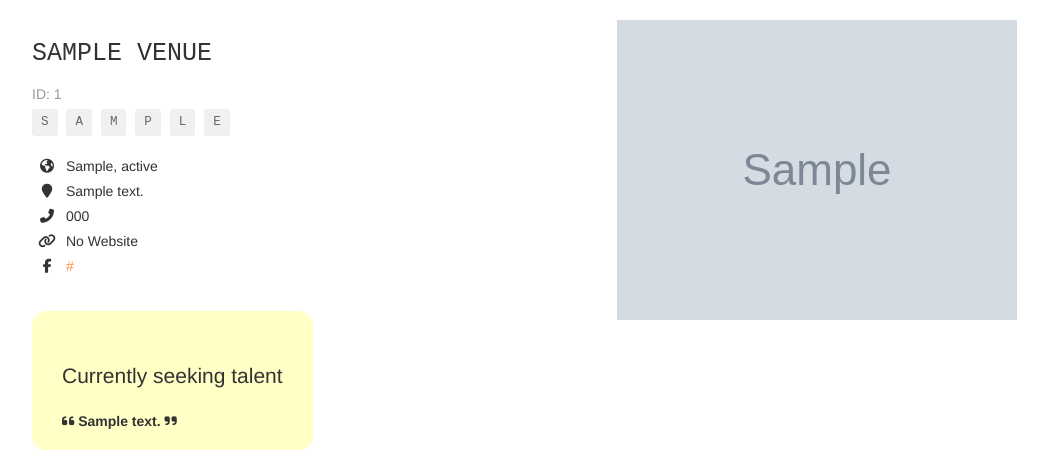
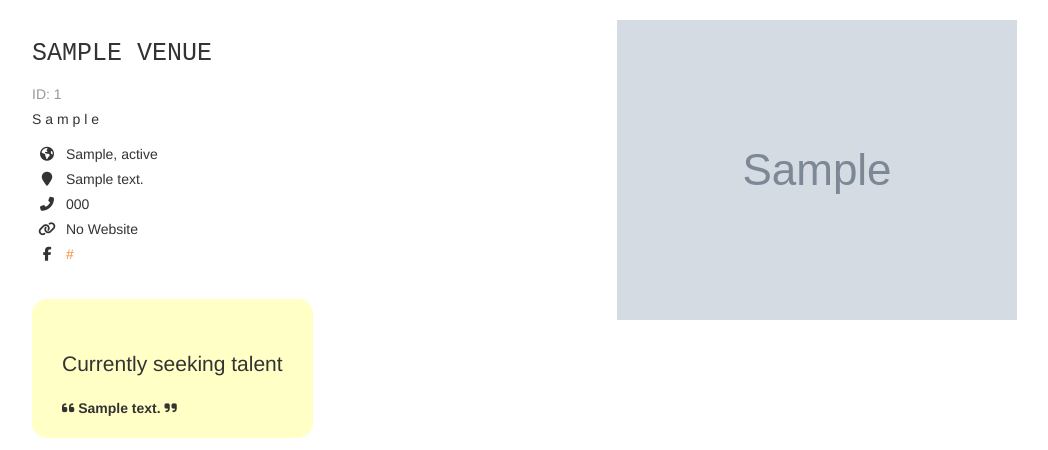
Before and after one commit to Ary324/fyyur, a Flask app: page /venues/1 in a window 1280 px wide. Shown: the part 60-510 px from the top of the page, without its empty margins (38-1086 px from the left). Run offline with Flask 2, Linux system fonts and the light colour scheme; tables that the repository leaves empty hold one stand-in row (Sample ...); some libraries are stand-ins or nearby versions.

Commit message:
Switch genres to string when array is created and change genre class to show text

```diff
--- a/app.py
+++ b/app.py
@@ -2,6 +2,7 @@
 # Imports
 #----------------------------------------------------------------------------#
 
+from sqlalchemy.dialects.postgresql import JSON
 import sys
 import json
 import dateutil.parser
@@ -126,6 +127,7 @@ def show_venue(venue_id):
             "start_time": show.start_time.strftime('%Y-%m-%d %H:%M:%S')
         })
 
+
     data = {
         "id": venue.id,
         "name": venue.name,
@@ -172,7 +174,7 @@ def create_venue_submission():
             state=form.state.data,
             address=form.address.data,
             phone=form.phone.data,
-            genres=form.genres.data,
+            genres=",".join(form.genres.data),
             facebook_link=form.facebook_link.data,
             image_link=form.image_link.data,
             website_link=form.website_link.data,
--- a/templates/pages/show_venue.html
+++ b/templates/pages/show_venue.html
@@ -11,7 +11,7 @@
 		</p>
 		<div class="genres">
 			{% for genre in venue.genres %}
-			<span class="genre">{{ genre }}</span>
+			<span>{{ genre }}</span>
 			{% endfor %}
 		</div>
 		<p>
```
